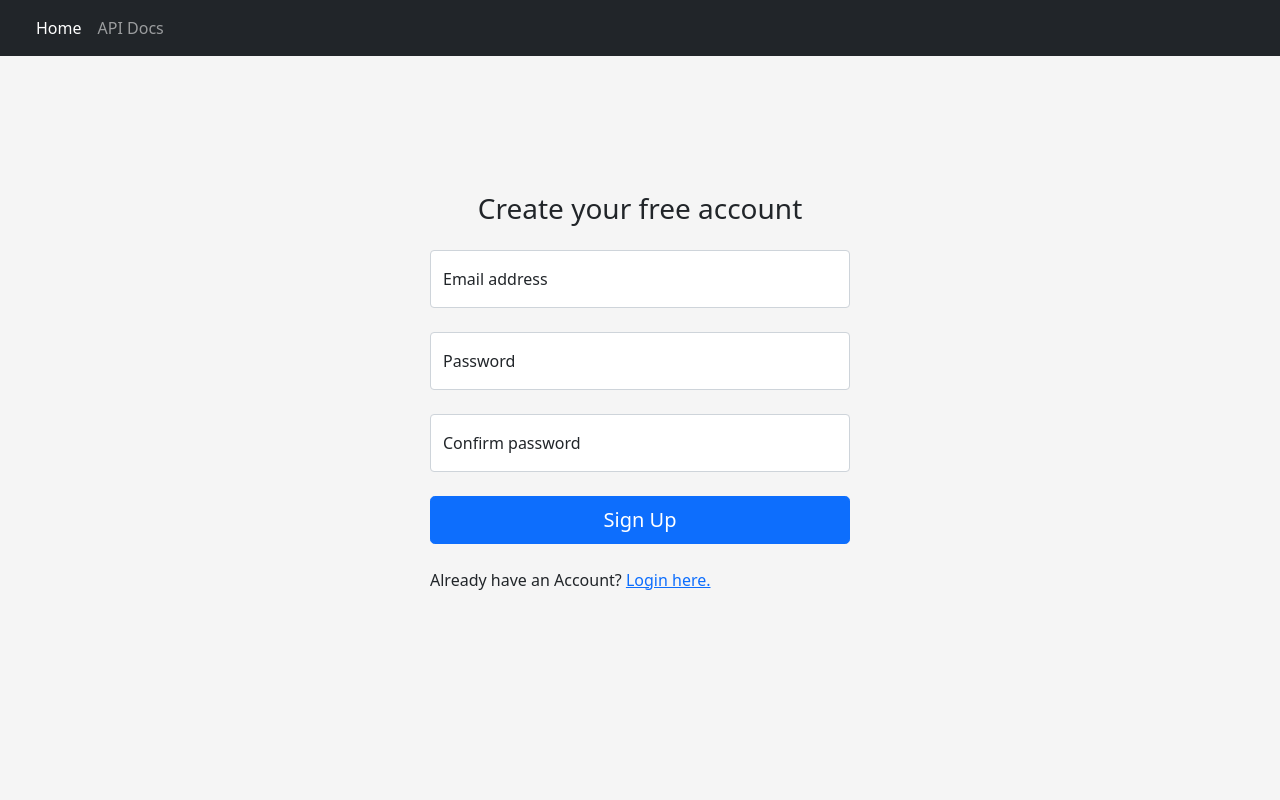
After one commit to ContentGardeningStudio/fastapiexampleapp, a FastAPI app: template templates/register.html in a window 1280 px wide. The commit adds this page. Run offline with FastAPI, Linux system fonts and the light colour scheme; the template is opened without the code that fills it, so the values that code supplies are empty; some libraries are stand-ins or nearby versions.

Commit message:
Add register page with htmx

```diff
--- a/static/css/main.css
+++ b/static/css/main.css
@@ -1,4 +1,21 @@
+html,
 body {
-  min-height: 100vh;
-  padding-top: 5rem;
+  height: 100%;
 }
+
+body {
+  display: flex;
+  align-items: center;
+  padding-top: 40px;
+  padding-bottom: 40px;
+  background-color: #f5f5f5;
+}
+
+
+/*** Auth style ***/
+.auth-box {
+  width: 100%;
+  max-width: 450px;
+  padding: 15px;
+  margin: auto;
+}
--- a/templates/base.html
+++ b/templates/base.html
@@ -5,8 +5,8 @@
   <meta charset="utf-8">
   <meta name="viewport" content="width=device-width, initial-scale=1">
   <title>API example with FastAPI+SQLAlchemy+SQLModel</title>
-  <link href="https://cdn.jsdelivr.net/npm/bootstrap@5.2.2/dist/css/bootstrap.min.css" rel="stylesheet"
-    integrity="sha384-Zenh87qX5JnK2Jl0vWa8Ck2rdkQ2Bzep5IDxbcnCeuOxjzrPF/et3URy9Bv1WTRi" crossorigin="anonymous">
+  <link href="https://cdn.jsdelivr.net/npm/bootstrap@5.0.2/dist/css/bootstrap.min.css" rel="stylesheet"
+    integrity="sha384-EVSTQN3/azprG1Anm3QDgpJLIm9Nao0Yz1ztcQTwFspd3yD65VohhpuuCOmLASjC" crossorigin="anonymous">
   <link href="{{ url_for('static', path='/css/main.css') }}" rel="stylesheet">
 </head>
 
@@ -17,6 +17,11 @@
   </main>
 
   {% block scripts %}
+  <script src="https://unpkg.com/htmx.org@1.9.9"
+    integrity="sha384-QFjmbokDn2DjBjq+fM+8LUIVrAgqcNW2s0PjAxHETgRn9l4fvX31ZxDxvwQnyMOX"
+    crossorigin="anonymous"></script>
+  <script src="https://unpkg.com/htmx.org/dist/ext/json-enc.js"></script>
+  <script src="https://unpkg.com/htmx.org/dist/ext/response-targets.js"></script>
   <script src="https://cdn.jsdelivr.net/npm/bootstrap@5.2.2/dist/js/bootstrap.bundle.min.js"
     integrity="sha384-OERcA2EqjJCMA+/3y+gxIOqMEjwtxJY7qPCqsdltbNJuaOe923+mo//f6V8Qbsw3"
     crossorigin="anonymous"></script>
--- /dev/null
+++ b/templates/error.html
@@ -0,0 +1,3 @@
+<div id="errors" class="alert alert-danger" role="alert">
+    {{ detail }}
+</div>
--- /dev/null
+++ b/templates/register.html
@@ -0,0 +1,70 @@
+{% extends "base.html" %} {% block content %}
+
+<!-- REGISTER FORM -->
+
+<div id="auth_box" class="auth-box">
+    <form hx-post="/register" hx-swap="innerHTML" hx-target="#auth_box">
+        <h1 class="h3 mb-4 fw-normal text-center">Create your free account</h1>
+        <div id="errors"></div>
+        <div class="form-floating mt-4">
+            <input type="email" class="form-control" id="field_email" name="email" placeholder="name@example.com"
+                required>
+            <label for="field_email">Email address</label>
+        </div>
+        <div class="form-floating mt-4">
+            <input type="password" class="form-control" id="field_password" name="password" placeholder="Password"
+                required">
+            <label for="field_password">Password</label>
+            <div id="invalid_password" class="invalid-feedback" style="display: none;">
+                Password must be at least 6 characters long.
+            </div>
+        </div>
+        <div class="form-floating mt-4">
+            <input type="password" class="form-control" id="field_confirm_password" name="re_password"
+                placeholder="Confirm password" required>
+            <label for=" field_confirm_password">Confirm password</label>
+            <div id="invalid_re_password" class="invalid-feedback" style="display: none;">
+                Passwords do not match.
+            </div>
+        </div>
+        <button class="w-100 btn btn-lg btn-primary mt-4" type="submit">
+            Sign Up
+        </button>
+    </form>
+    <div class="row mt-4">
+        <p>
+            Already have an Account? <a href="/login" class="">Login here.</a>
+        </p>
+    </div>
+</div>
+
+<!-- END LOGIN FORM -->
+
+<script>
+    document.addEventListener('htmx:configRequest', function (e) {
+        const params = e.detail.parameters
+        const passErrorBox = document.querySelector("#invalid_password")
+        const repassErrorBox = document.querySelector("#invalid_re_password")
+
+        // check errors
+        let error = 0
+        if (params.password.length < 6) {
+            passErrorBox.style.display = "block"
+            error++
+        } else if (params.password != params.re_password) {
+            repassErrorBox.style.display = "block"
+            error++
+        }
+
+        if (error != 0) {
+            e.preventDefault()
+        } else {
+            passErrorBox.style.display = "none"
+            repassErrorBox.style.display = "none"
+        }
+
+    })
+</script>
+
+
+{% endblock %}
--- /dev/null
+++ b/templates/success.html
@@ -0,0 +1,6 @@
+<div class="text-center">
+    <h1>{{ message }}</h1>
+    <p class="lead mt-4">
+        <a href="{{ url_path }}" class="btn btn-lg btn-primary">{{ url_title }}</a>
+    </p>
+</div>
```
Also changed, not shown: src/auth/service.py (+12 -0 lines), src/router.py (+60 -0 lines), src/utils.py (added, +34 -0 lines).
